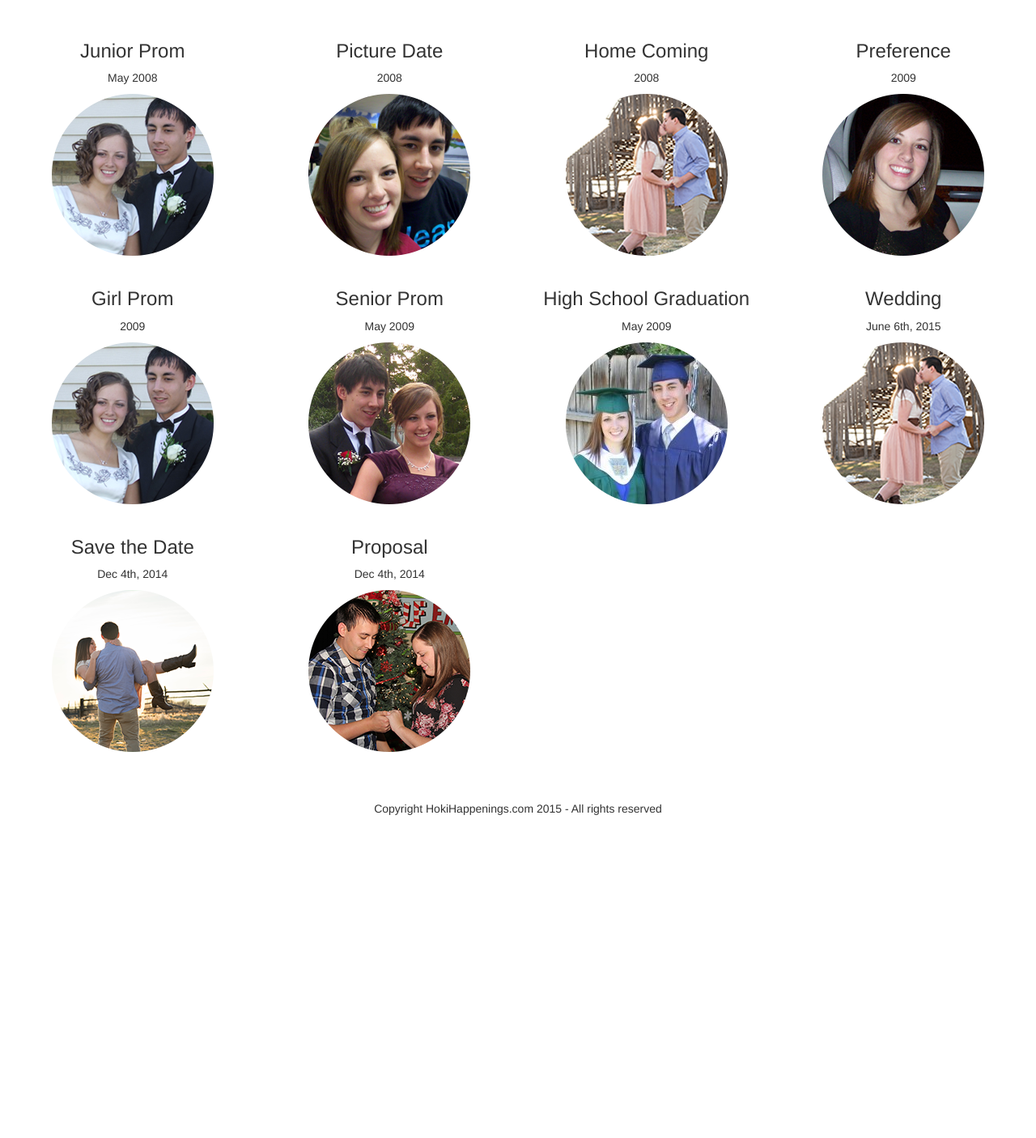
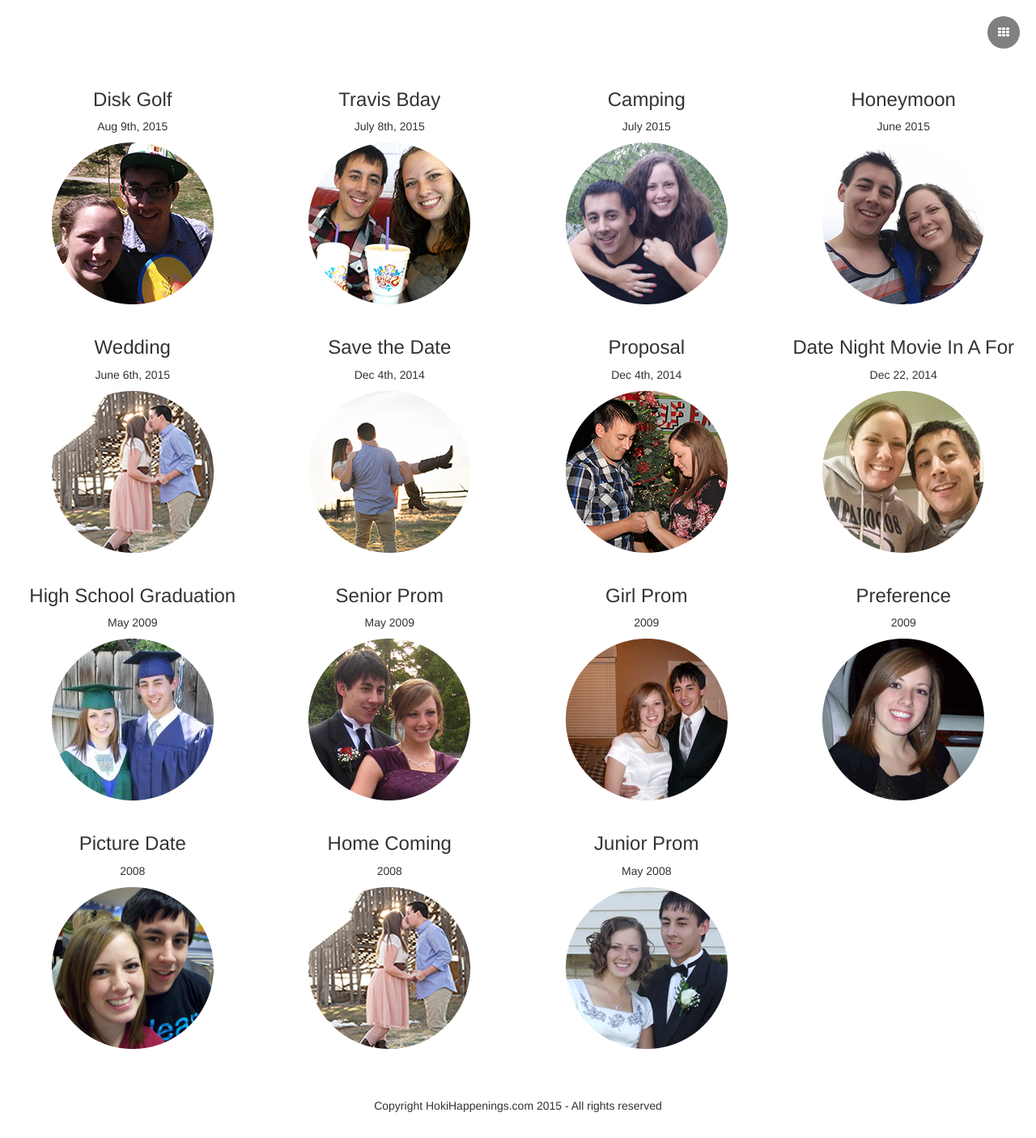
Before and after one commit to travishoki/hokihappenings, a PHP site: page / in a window 1280 px wide. Shown: the part 100-1506 px from the top of the page at 81% size. Before the commit the page ends 1107 px from the top, so only its background shows below. Run offline with PHP 8.4, Linux system fonts and the light colour scheme; some libraries are stand-ins or nearby versions.

Commit message:
add view toggle

```diff
--- a/css/style.css
+++ b/css/style.css
@@ -62,6 +62,27 @@ footer {
 -------------------------------------------------------------------------------------------------------------------------------------*/
 /* ------------------- Items -------------------
 -------------------------------------------------------------------------------------------------------------------------------------*/
+button {
+  background: grey;
+  color: white;
+  border: none;
+  width: 40px;
+  height: 40px;
+  border-radius: 50%;
+  padding: 0; }
+  button:hover, button.active {
+    background: blue; }
+  button:focus, button:active:focus {
+    outline: none; }
+
+.buttons {
+  margin: 0 0 20px 0;
+  height: 40px; }
+  .buttons button {
+    float: right; }
+
+/* ------------------- Items -------------------
+-------------------------------------------------------------------------------------------------------------------------------------*/
 @media screen and (min-width: 768px) and (max-width: 991px) {
   .col-sm-6:nth-child(odd) {
     clear: both; } }
@@ -75,15 +96,12 @@ ul.items {
   padding: 0; }
   ul.items li {
     list-style: none;
-    text-align: center;
     text-decoration: none;
     padding: 10px;
     margin: 0;
     cursor: pointer; }
     ul.items li .img-holder {
       position: relative;
-      height: 200px;
-      width: 200px;
       display: block;
       margin: 0 auto; }
       ul.items li .img-holder .img-overlay {
@@ -106,6 +124,30 @@ ul.items {
         border-bottom: solid 1px #ccc; }
       ul.items li:first-child {
         border-top: solid 1px #ccc; } }
+  ul.items.grid-view li {
+    text-align: center; }
+    ul.items.grid-view li .img-holder {
+      height: 200px;
+      width: 200px; }
+  ul.items.list-view li {
+    width: 100%;
+    position: relative;
+    min-height: 70px; }
+    ul.items.list-view li:nth-child(even) {
+      background: #eee; }
+    ul.items.list-view li .text-holder {
+      margin-left: 75px; }
+      ul.items.list-view li .text-holder h3 {
+        margin: 0; }
+      ul.items.list-view li .text-holder p {
+        margin: 0; }
+    ul.items.list-view li .img-holder {
+      position: absolute;
+      top: 10px;
+      left: 10px; }
+      ul.items.list-view li .img-holder img {
+        height: 50px;
+        width: 50px; }
 
 /* Flow Grid
 ------------------------------------------------------------------------*/
@@ -114,7 +156,8 @@ ul.items {
 
 .flowGrid {
   padding: 0;
-  list-style: none; }
+  list-style: none;
+  margin-top: 30px; }
 
 .flowGrid:before, .flowGrid:after {
   content: "";
--- a/css/style.scss
+++ b/css/style.scss
@@ -83,7 +83,33 @@ footer {
 #gallery {
 }
 
+/* ------------------- Items -------------------
+-------------------------------------------------------------------------------------------------------------------------------------*/
+button {
+	background: grey;
+	color: white;
+	border: none;
+	width: 40px;
+	height: 40px;
+	border-radius: 50%;
+	padding: 0;
+	&:hover,
+	&.active {
+		background: blue;
+	}
+	&:focus,
+	&:active:focus {
+		outline: none;
+	}
+}
 
+.buttons {
+	margin: 0 0 20px 0;
+	height: 40px;
+	button {
+		float: right;
+	}
+}
 
 /* ------------------- Items -------------------
 -------------------------------------------------------------------------------------------------------------------------------------*/
@@ -107,15 +133,12 @@ ul.items {
 	padding: 0;
 	li {
 		list-style: none;
-		text-align: center;
 		text-decoration: none;
 		padding: 10px;
 		margin: 0;
 		cursor: pointer;
 		.img-holder {
 			position: relative;
-			height: 200px;
-			width: 200px;
 			display: block;
 			margin: 0 auto;
 			.img-overlay {
@@ -146,6 +169,43 @@ ul.items {
 			}
 		}
 	}
+	&.grid-view {
+		li {
+			text-align: center;
+			.img-holder {
+				height: 200px;
+				width: 200px;
+			}
+		}
+	}
+	&.list-view {
+		li {
+			width: 100%;
+			position: relative;
+			min-height: 70px;
+			&:nth-child(even){
+				background: #eee;
+			}
+			.text-holder {
+				margin-left: 75px;
+				h3 {
+					margin: 0;
+				}
+				p {
+					margin: 0;
+				}
+			}
+			.img-holder {
+				position: absolute;
+				top: 10px;
+				left: 10px;
+				img {
+					height: 50px;
+					width: 50px;
+				}
+			}
+		}
+	}
 }
 
 
@@ -155,6 +215,7 @@ ul.items {
 .flowGrid {
 	padding: 0;
 	list-style: none;
+	margin-top: 30px;
 }
 .flowGrid:before,.flowGrid:after{
     content: "";
--- a/js/main-controller.js
+++ b/js/main-controller.js
@@ -1,4 +1,116 @@
 var sectionItems = [
+	{
+		id: 15,
+		title: 'Disk Golf',
+		date: 'Aug 9th, 2015',
+		image: 'disk-golf.png',
+		url: 'disk-golf',
+		gallery: true
+	},
+	{
+		id: 14,
+		title: 'Travis Bday',
+		date: 'July 8th, 2015',
+		image: 'travis-bday-2015.png',
+		url: 'travis-bday-2015',
+		gallery: true
+	},
+	{
+		id: 13,
+		title: 'Camping',
+		date: 'July 2015',
+		image: 'camping.png',
+		url: 'camping',
+		gallery: true
+	},
+	{
+		id: 12,
+		title: 'Honeymoon',
+		date: 'June 2015',
+		image: 'honeymoon.png',
+		url: 'honeymoon',
+		gallery: true
+	},
+	{
+		id: 11,
+		title: 'Wedding',
+		date: 'June 6th, 2015',
+		image: 'wedding.png',
+		url: 'http://wedding.hokihappenings.com/',
+		gallery: false
+	},
+	{
+		id: 10,
+		title: 'Save the Date',
+		date: 'Dec 4th, 2014',
+		image: 'save-the-date.png',
+		url: 'http://wedding.hokihappenings.com/#/save-the-date',
+		gallery: false
+	},
+	{
+		id: 9,
+		title: 'Proposal',
+		date: 'Dec 4th, 2014',
+		image: 'proposal.png',
+		url: 'http://wedding.hokihappenings.com/#/proposal',
+		gallery: false
+	},
+	{
+		id: 8,
+		title: 'Date Night Movie In A For',
+		date: 'Dec 22, 2014',
+		image: 'date-night-movie-in-a-fort.png',
+		url: 'date-night-movie-in-a-fort',
+		gallery: true
+	},
+	{
+		id: 7,
+		title: 'High School Graduation',
+		date: 'May 2009',
+		image: 'high-school-graduation.png',
+		url: 'high-school-graduation',
+		gallery: true
+	},
+	{
+		id: 6,
+		title: 'Senior Prom',
+		date: 'May 2009',
+		image: 'prom-2009.png',
+		url: 'prom-2009',
+		gallery: true
+	},
+	{
+		id: 5,
+		title: 'Girl Prom',
+		date: '2009',
+		image: 'girl-prom.png',
+		url: 'girl-prom',
+		gallery: true
+	},
+	{
+		id: 4,
+		title: 'Preference',
+		date: '2009',
+		image: 'preference.png',
+		url: 'preference',
+		gallery: true
+	},
+	{
+		id: 3,
+		title: 'Picture Date',
+		date: '2008',
+		image: 'picture-date.png',
+		url: 'picture-date',
+		gallery: true
+	},
+	{
+		id: 2,
+		title: 'Home Coming',
+		date: '2008',
+		image: 'home-coming.png',
+		url: 'home-coming',
+		gallery: true
+	},
 	{
 		id: 1,
 		title: 'Junior Prom',
@@ -7,79 +119,6 @@ var sectionItems = [
 		url: 'prom-2008',
 		gallery: true
 	},
-	{
-		id: 8,
-		title: 'Picture Date',
-		date: '2008',
-		image: 'picture-date.png',
-		url: 'picture-date',
-		gallery: true
-	},
-	{
-		id: 9,
-		title: 'Home Coming',
-		date: '2008',
-		image: 'home-coming.png',
-		url: 'home-coming',
-		gallery: true
-	},
-	{
-		id: 10,
-		title: 'Preference',
-		date: '2009',
-		image: 'preference.png',
-		url: 'preference',
-		gallery: true
-	},
-	{
-		id: 3,
-		title: 'Girl Prom',
-		date: '2009',
-		image: 'girl-prom.png',
-		url: 'girl-prom',
-		gallery: true
-	},
-	{
-		id: 3,
-		title: 'Senior Prom',
-		date: 'May 2009',
-		image: 'prom-2009.png',
-		url: 'prom-2009',
-		gallery: true
-	},
-	{
-		id: 4,
-		title: 'High School Graduation',
-		date: 'May 2009',
-		image: 'high-school-graduation.png',
-		url: 'high-school-graduation',
-		gallery: true
-	},
-	{
-		id: 5,
-		gallery: false,
-		title: 'Wedding',
-		date: 'June 6th, 2015',
-		image: 'wedding.png',
-		url: 'http://wedding.hokihappenings.com/',
-		gallery: false
-	},
-	{
-		id: 6,
-		title: 'Save the Date',
-		date: 'Dec 4th, 2014',
-		image: 'save-the-date.png',
-		url: 'http://wedding.hokihappenings.com/#/save-the-date',
-		gallery: false
-	},
-	{
-		id: 7,
-		title: 'Proposal',
-		date: 'Dec 4th, 2014',
-		image: 'proposal.png',
-		url: 'http://wedding.hokihappenings.com/#/proposal',
-		gallery: false
-	}
 ];
 
 
@@ -88,6 +127,11 @@ var app = angular.module('APP', ['ui.router','ngFlowGrid'])
 	$scope.sectionItems = sectionItems;
 })
 .controller("homeCtrl", function($scope, $state){
+
+	$scope.init = function(){
+		$scope.list_view = false;
+	};//init
+
 	$scope.clickItem = function(item){
 		if(item.gallery){
 			$state.go('gallery', {id: item.id});
@@ -95,6 +139,9 @@ var app = angular.module('APP', ['ui.router','ngFlowGrid'])
 			window.open(item.url);
 		}
 	};//clickItem
+
+	$scope.init();
+
 })
 .directive('lazy', function($timeout) {
 	return {
--- a/partials/home.html
+++ b/partials/home.html
@@ -1,7 +1,13 @@
-<ul class="row items" ng-cloak>
+<div class="buttons">
+	<button ng-click="list_view = !list_view"><i class="fa" ng-class="{'fa-th-list': list_view, 'fa-th': !list_view}"></i></button>
+</div>
+
+<ul class="row items" ng-class="{'list-view': list_view, 'grid-view': !list_view}" ng-cloak>
     <li ng-repeat="item in sectionItems" class="col-sm-6 col-md-4 col-lg-3" ng-click="clickItem(item)">
-    	<h3>{{item.title}}</h3>
-    	<p>{{item.date}}</p>
+    	<div class="text-holder">
+	    	<h3>{{item.title}}</h3>
+	    	<p>{{item.date}}</p>
+	    </div>
     	<div class="img-holder">
     		<div class="img-overlay">View</div>
 	    	<img ng-src="images/item-thumbnail/{{item.image}}"/>
```
Also changed, not shown: images/item-thumbnail/camping.png (added), images/item-thumbnail/date-night-movie-in-a-fort.png (added), images/item-thumbnail/disk-golf.png (added), images/item-thumbnail/girl-prom.png, images/item-thumbnail/honeymoon.png (added), images/item-thumbnail/travis-bday-2015.png (added), 2 other files.
